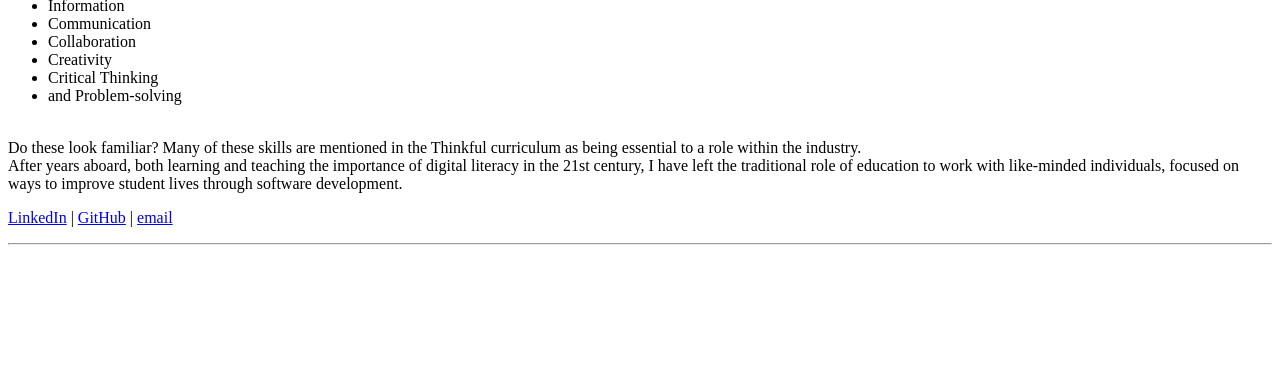
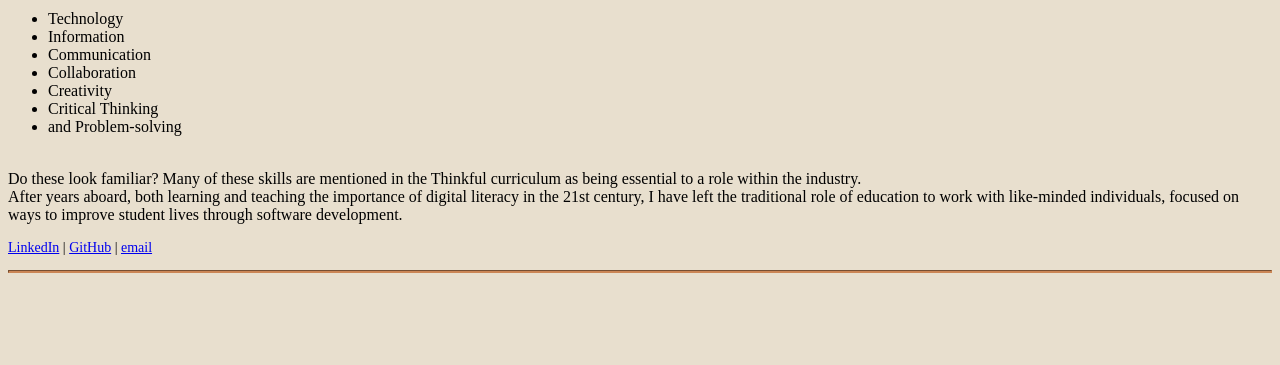
Before and after one commit to d3mmalition/Portfolio, a plain HTML site: page index.html in a window 1280 px wide. Shown: the part 435-800 px from the top of the page. Drawn offline with Linux system fonts and the light colour scheme; a script that the page names is missing.

Commit message:
Update index.html

```diff
--- a/index.html
+++ b/index.html
@@ -4,7 +4,7 @@
     <meta charset="utf-8">
         <meta name="viewport" content="width=device-width">
             <title>Portolio Project</title>
-            <link href="styles.css" re;="stylesheet" type="text/css"/>
+            <link rel="stylesheet" type="text/css" href="style.css" />
     </head>
 <body>
   <header>
```
